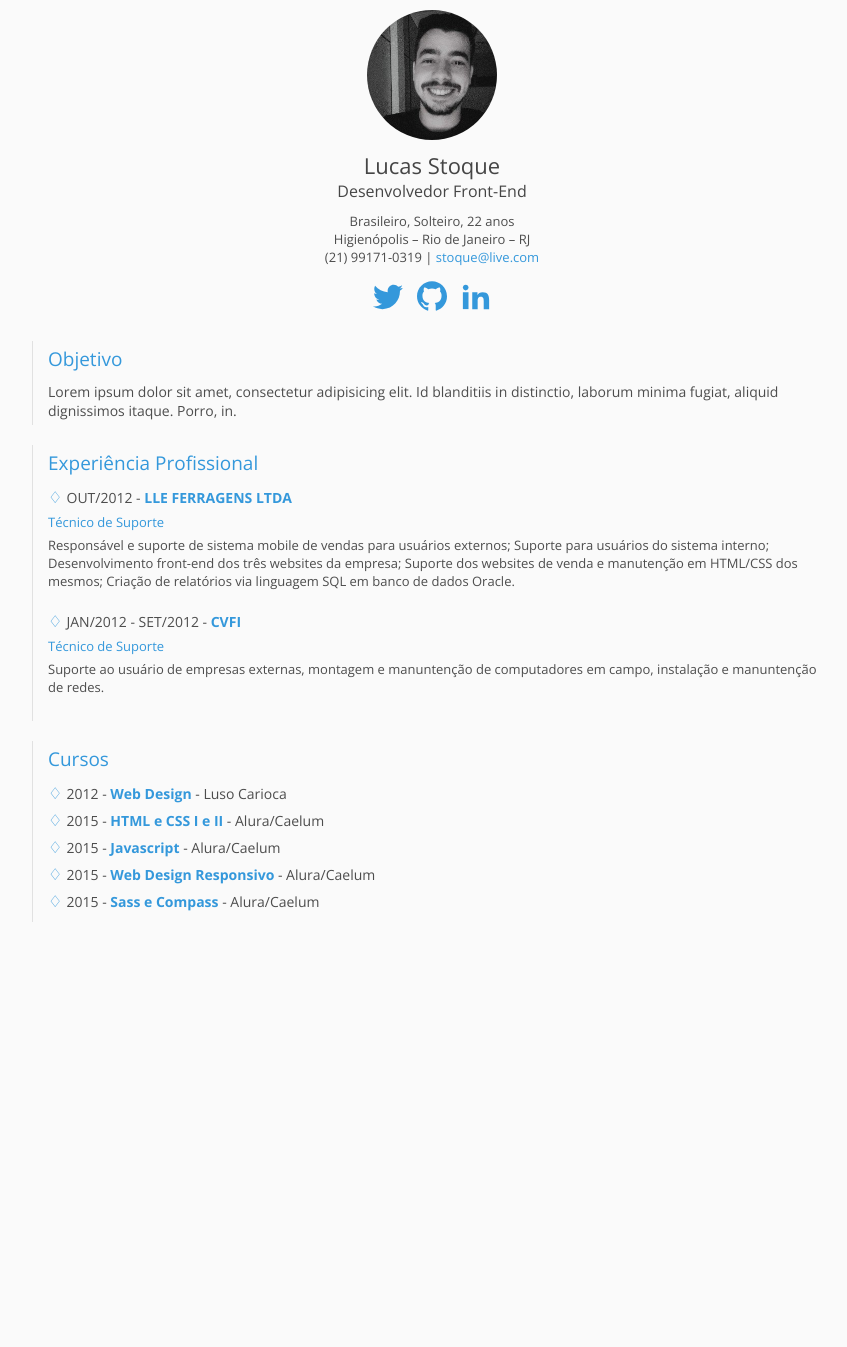
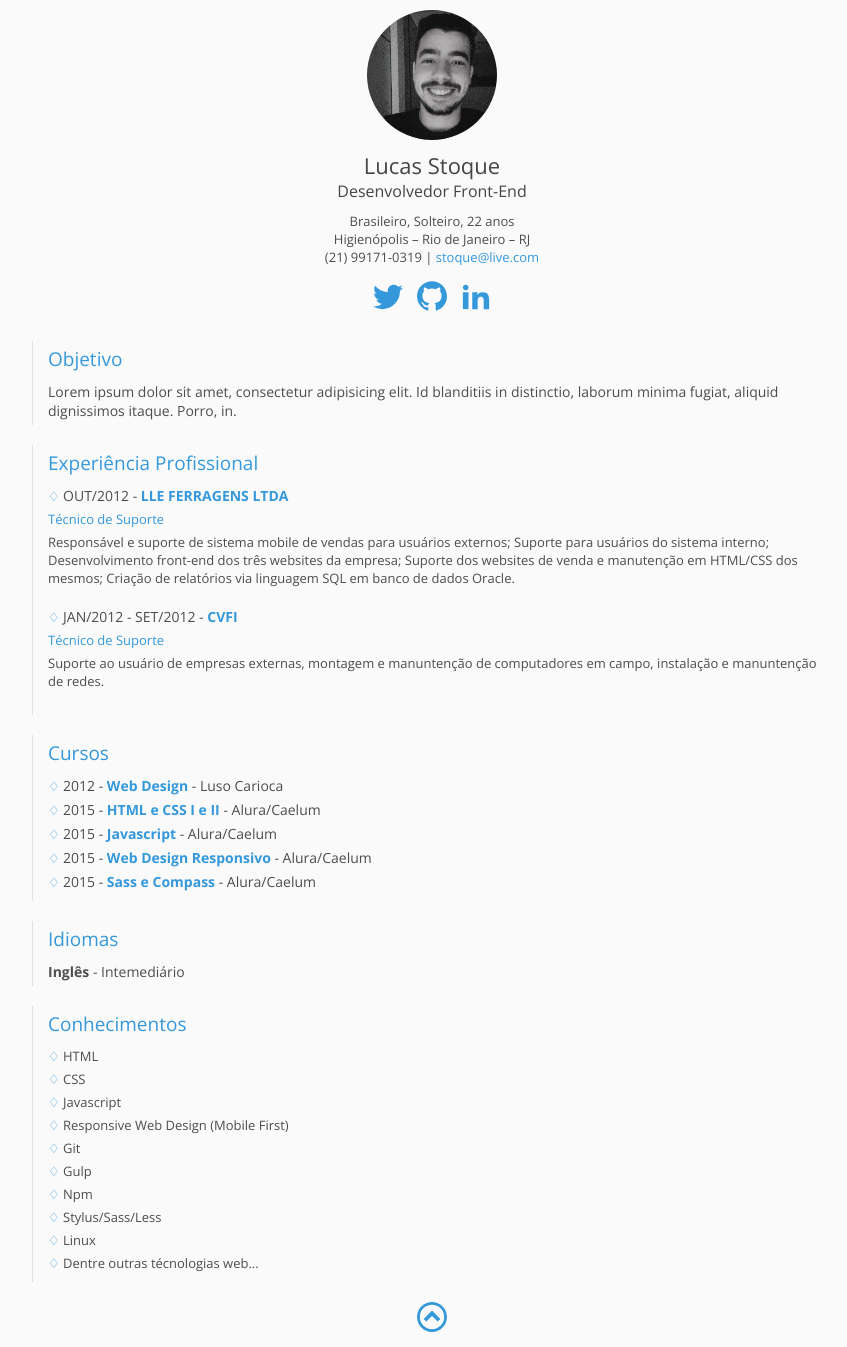
Before and after one commit to stoque/stoque.github.io, a Jekyll site: the page built from index.html, in a window 1280 px wide. Shown: the whole page, without its empty margins (208-1055 px from the left). Built offline with Jekyll 4.4.1, drawn with Linux system fonts in a browser that asks for light colours; before the commit the page ends 942 px from its top, so only the background shows below that.

Commit message:
Add article courses and skills

```diff
--- a/_layouts/default.html
+++ b/_layouts/default.html
@@ -17,8 +17,8 @@
   <link rel="stylesheet" href="/assets/styles/main.min.css">
 </head>
 <body>
-	<header class="main-header">
-
+	<a name="top"></a>
+	<header class="main-header" name="header">
 		<div class="author-info">
 			<img class="avatar" src="assets/images/avatar.jpg" alt="Lucas Stoque">
 			<h1 class="title">Lucas Stoque</h1>
@@ -112,6 +112,34 @@
 				</ul>
 			</article>
 
+			<!-- Idiomas -->
+			<article class="article-content">
+				<h2 class="subtitle">Idiomas</h2>
+				<p class="text"><strong>Inglês</strong> - Intemediário</p>
+			</article>
+
+			<article class="article-content">
+				<h2 class="subtitle">Conhecimentos</h2>
+				<ul class="article-list">
+					<li class="item -small">HTML</li>
+					<li class="item -small">CSS</li>
+					<li class="item -small">Javascript</li>
+					<li class="item -small">Responsive Web Design (Mobile First)</li>
+					<li class="item -small">Git</li>
+					<li class="item -small">Gulp</li>
+					<li class="item -small">Npm</li>
+					<li class="item -small">Stylus/Sass/Less</li>
+					<li class="item -small">Linux</li>
+					<li class="item -small">Dentre outras técnologias web...</li>
+				</ul>
+			</article>
+
+			<a class="top-button" href="#top">
+				<svg class="icon">
+					<use xlink:href="assets/images/icons.svg#icon-circle-up">
+				</svg>
+			</a>
+
 		</section>
 	</main>
 
--- a/src/stylus/module/_article.styl
+++ b/src/stylus/module/_article.styl
@@ -17,3 +17,9 @@
 
 	> .text
 		font-size rem(14px)
+
+
+.top-button
+	display block
+	text-align center
+	margin-bottom 10px
--- a/src/stylus/module/_list.styl
+++ b/src/stylus/module/_list.styl
@@ -2,6 +2,7 @@
 
 	> .item
 		margin-bottom $space
+		font-size rem(13px)
 
 		&.-small
 			margin-bottom $space-xs
```
Also changed, not shown: assets/styles/main.css (+7 -0 lines), assets/images/icons.svg, assets/styles/main.min.css.
